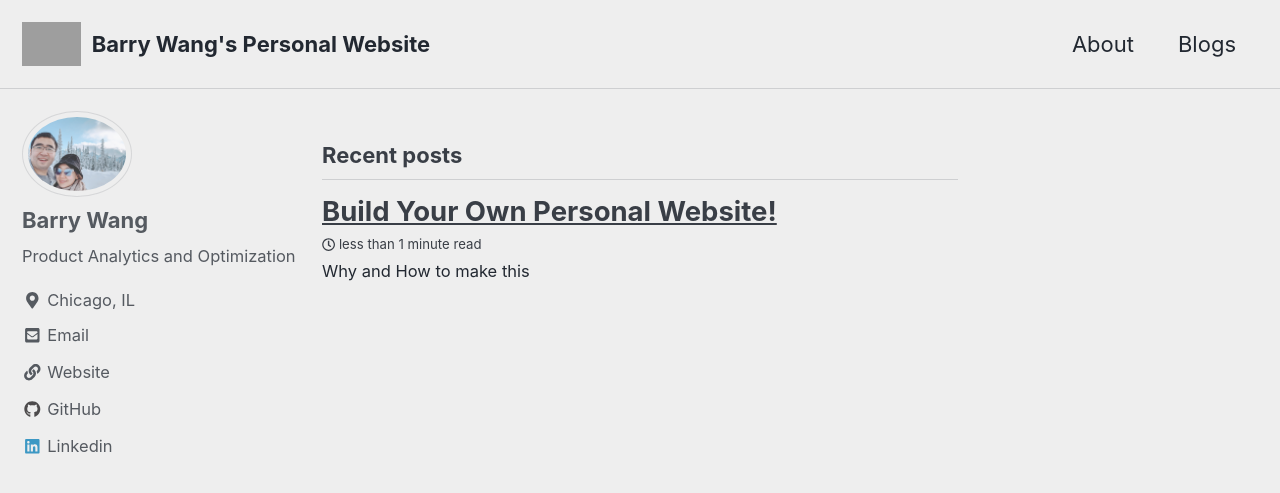
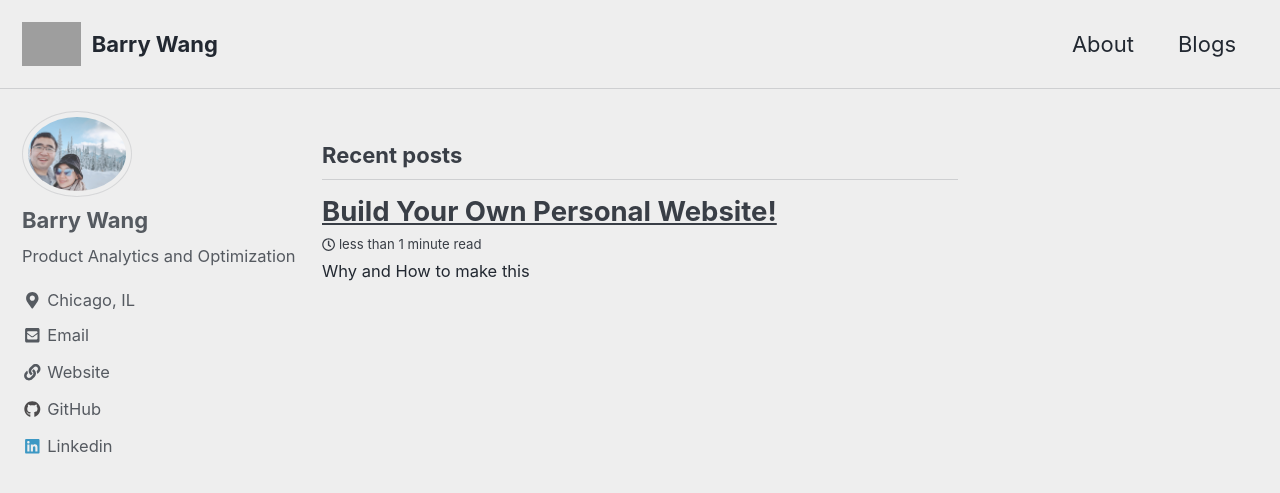
Before and after one commit to mw4ccBarry/mw4ccBarry.github.io, a Jekyll site: the page built from index.html, in a window 1280 px wide and 900 px high. Shown: the top 493 px of the window. Built offline with Jekyll 4.4.1, drawn with Linux system fonts in a browser that asks for light colours; cached includes are drawn as plain includes; nearby versions of some CDN libraries; the list of posts is cut into pages by our own code; grey boxes are pictures that could not be loaded.

```diff
--- a/_config.yml
+++ b/_config.yml
@@ -25,7 +25,7 @@
 repository               : # GitHub username/repo-name e.g. "mmistakes/minimal-mistakes"
 teaser                   : "/assets/images/teaser.jpg"
 logo                     : "/assets/images/profile.jpg"
-masthead_title           : "Barry Wang's Personal Website"
+masthead_title           : "Barry Wang"
 # breadcrumbs            : false # true, false (default)
 words_per_minute         : 200
 comments:
```
